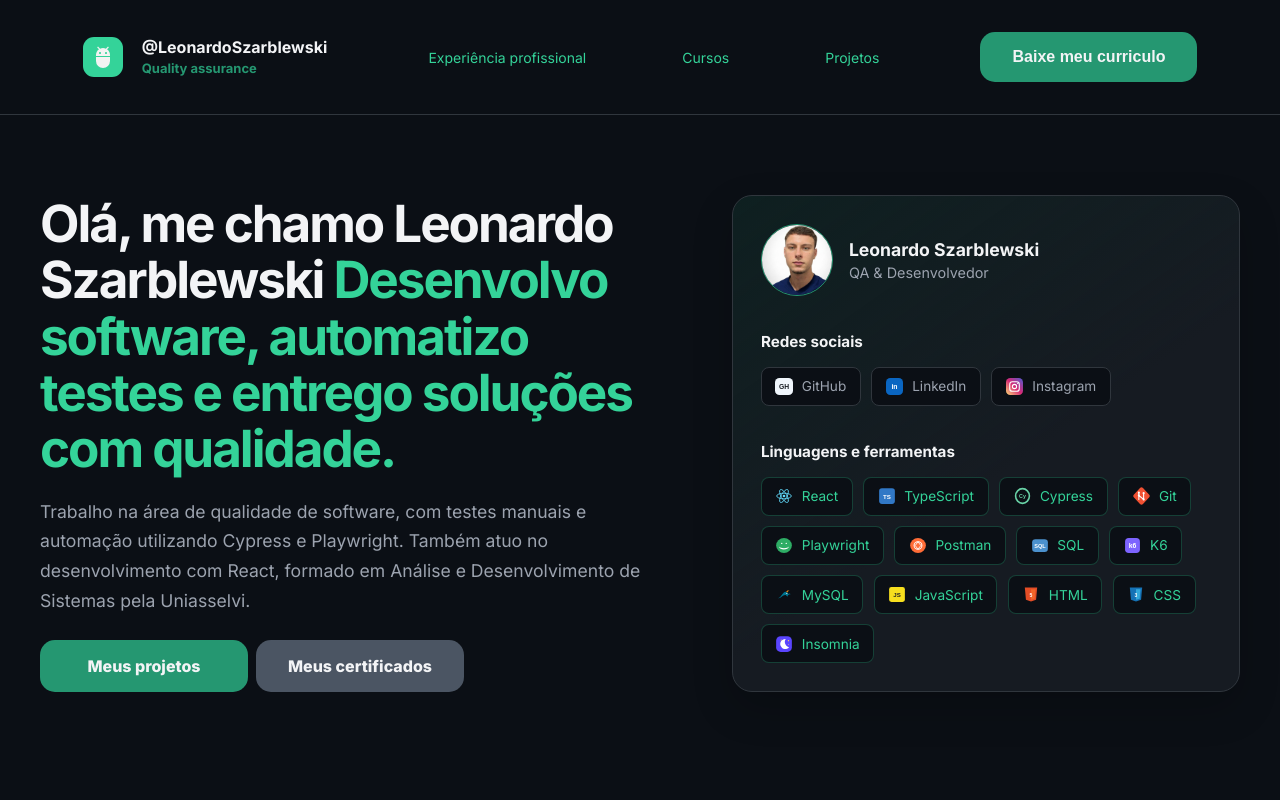
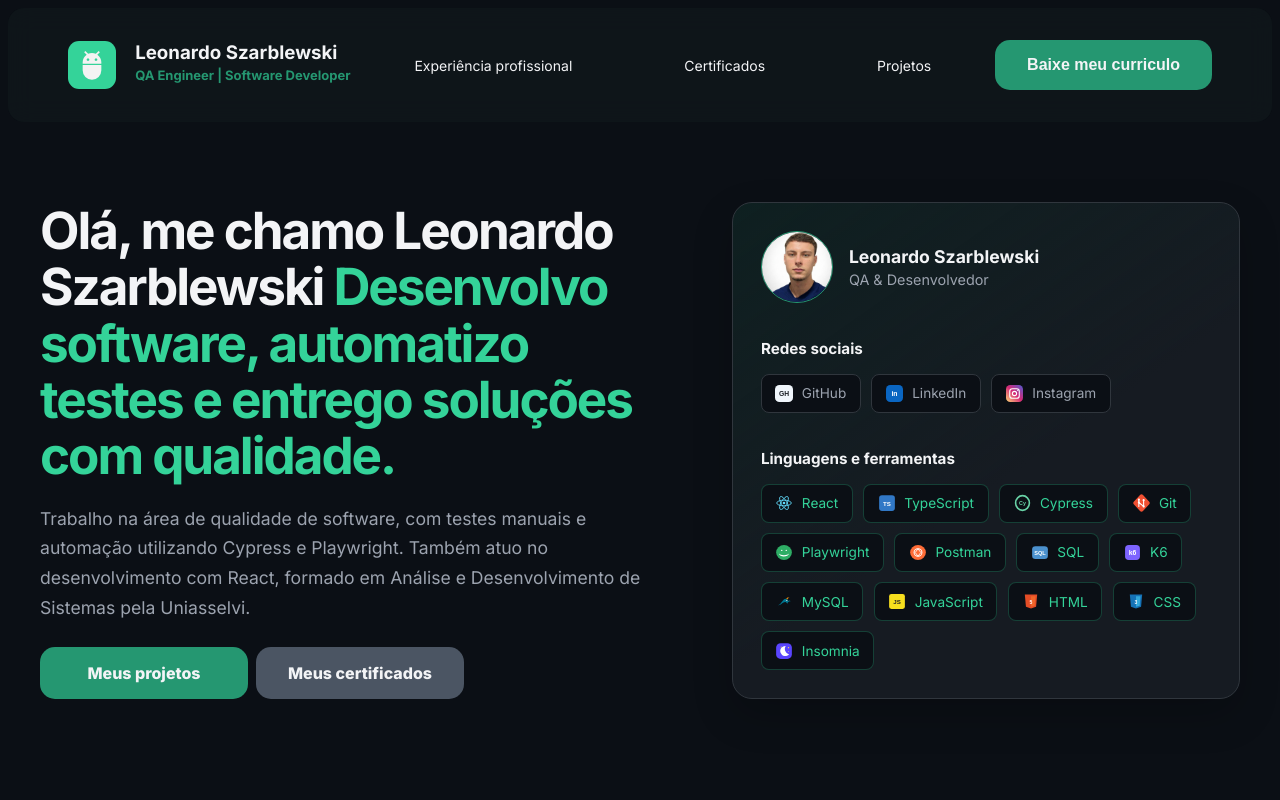
Before and after one commit to leonardoSzarblewski/portfolio, a React (Vite) app: page / in a window 1280 px wide. Shown: the top 800 px of the page. Built offline with nearby package versions, Linux system fonts and the light colour scheme.

Commit message:
refactor: update Header styling for improved layout and accessibility

```diff
--- a/src/components/sections/Header.modules.css
+++ b/src/components/sections/Header.modules.css
@@ -1,10 +1,11 @@
 nav {
   position: sticky;
-  top: 0;
   z-index: 10;
+  top: 0.5rem;
   padding: 2rem;
-  background-color: var(--bg-main);
-  border-bottom: 1px solid var(--border-color);
+  background-color: rgba(15, 23, 27, 0.8);
+  backdrop-filter: blur(12px);
+  border-radius: 1rem;
 }
 
 .container-nav {
@@ -24,6 +25,8 @@ nav {
 
 .img-icon {
   background-color: var(--primary-hover);
+
+  width: 3rem;
   padding: 0.5rem;
   border-radius: 11px;
 }
@@ -36,7 +39,9 @@ ul {
     list-style: none;
     font-size: 14px;
     cursor: pointer;
-    color: var(--primary-hover);
+    color: var(--text-main);
+
+    padding: 0.5rem;
   }
 }
 
@@ -45,7 +50,10 @@ ul {
 }
 
 li:hover {
-  color: var(--primary);
+  background-color: var(--border-color);
+  padding: 0.5rem;
+  border-radius: 1rem;
+  transition: 0.1s;
 }
 
 @media (max-width: 980px) {
--- a/src/components/sections/Header.tsx
+++ b/src/components/sections/Header.tsx
@@ -10,8 +10,8 @@ export function Header() {
           <div className="text-nav">
             <img className="img-icon" src={quality} alt="imagem de inseto" />
             <div>
-              <h4>@LeonardoSzarblewski</h4>
-              <strong>Quality assurance</strong>
+              <h3>Leonardo Szarblewski</h3>
+              <strong>QA Engineer | Software Developer</strong>
             </div>
           </div>
 
@@ -22,7 +22,7 @@ export function Header() {
               </a>
 
               <a href="#cursos">
-                <li>Cursos</li>
+                <li>Certificados</li>
               </a>
 
               <a href="#projetos">
--- a/src/global.css
+++ b/src/global.css
@@ -22,6 +22,8 @@ html {
 body {
   background-color: var(--bg-main);
   font-family: "Inter", sans-serif;
+
+  padding: 0.5rem;
 }
 
 h1,
```
